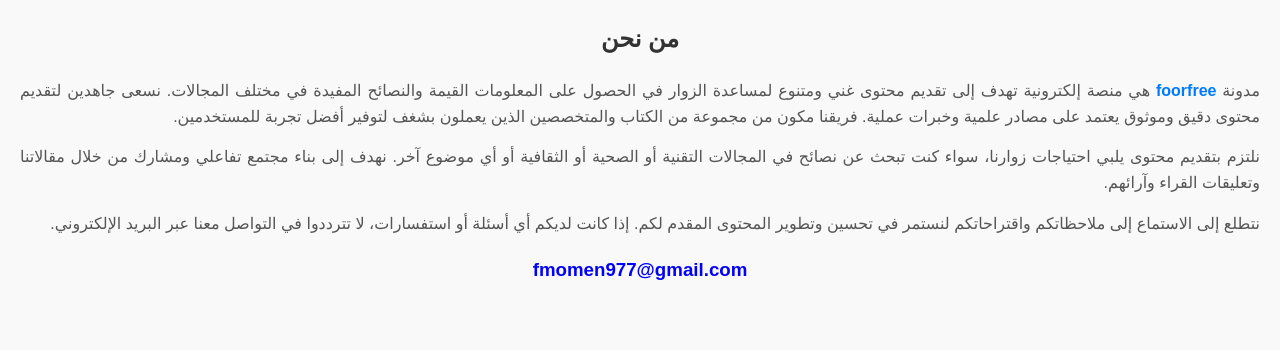
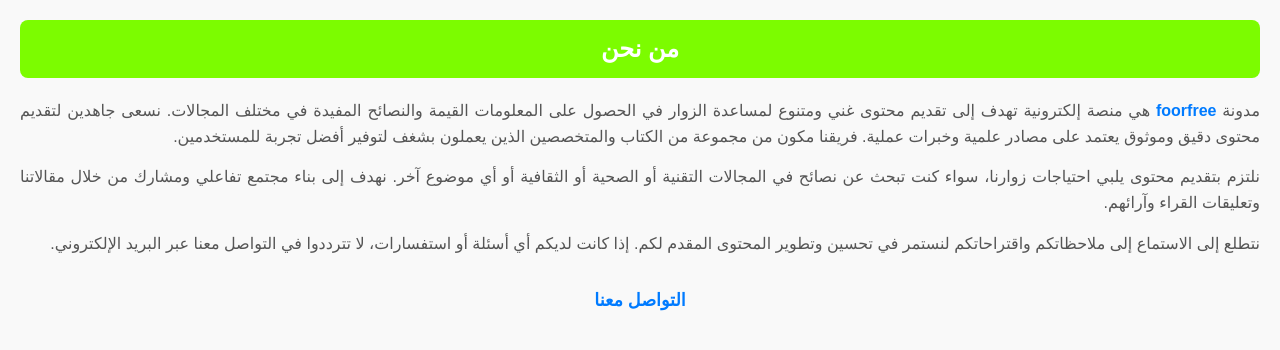
Before and after one commit to hassannben/blo, a plain HTML site: page pages/about.html in a window 1280 px wide. Drawn offline with Linux system fonts and the light colour scheme.

Commit message:
first commit

```diff
--- a/pages/about.html
+++ b/pages/about.html
@@ -15,9 +15,13 @@
             text-align: right; /* محاذاة النص إلى اليمين */
         }
 
+
         h2 {
             text-align: center;
-            color: #333;
+            background-color: lawngreen; /* الخلفية الخضراء */
+            color: #fff; /* لون النص أبيض */
+            padding: 10px; /* تباعد داخلي */
+            border-radius: 8px; /* زوايا دائرية */
         }
 
         p {
@@ -29,19 +33,48 @@
         strong {
             color: #007bff;
         }
+
+        strong a {
+            text-decoration: none; /* إزالة الخط تحت النص */
+            color: #007bff; /* لون النص */
+            font-weight: bold; /* تأكيد وزن الخط */
+        }
+
+        strong a:hover {
+            text-decoration: underline; /* وضع الخط تحت النص عند التمرير */
+        }
+
+        .contact-link {
+            display: block;
+            text-align: center;
+            margin-top: 30px;
+        }
+
+        .contact-link a {
+            color: #007bff;
+            text-decoration: none;
+            font-weight: bold;
+            font-size: 1.1rem; /* زيادة حجم الخط لروابط التواصل */
+        }
+
+        .contact-link a:hover {
+            text-decoration: underline;
+        }
     </style>
 </head>
 <body>
     <h2>من نحن</h2>
     <p>
-        مدونة <strong>foorfree</strong> هي منصة إلكترونية تهدف إلى تقديم محتوى غني ومتنوع لمساعدة الزوار في الحصول على المعلومات القيمة والنصائح المفيدة في مختلف المجالات. نسعى جاهدين لتقديم محتوى دقيق وموثوق يعتمد على مصادر علمية وخبرات عملية. فريقنا مكون من مجموعة من الكتاب والمتخصصين الذين يعملون بشغف لتوفير أفضل تجربة للمستخدمين.
+        مدونة <strong><a href="https://hassannben.github.io/blo/">foorfree</a></strong> هي منصة إلكترونية تهدف إلى تقديم محتوى غني ومتنوع لمساعدة الزوار في الحصول على المعلومات القيمة والنصائح المفيدة في مختلف المجالات. نسعى جاهدين لتقديم محتوى دقيق وموثوق يعتمد على مصادر علمية وخبرات عملية. فريقنا مكون من مجموعة من الكتاب والمتخصصين الذين يعملون بشغف لتوفير أفضل تجربة للمستخدمين.
     </p>
     <p>
         نلتزم بتقديم محتوى يلبي احتياجات زوارنا، سواء كنت تبحث عن نصائح في المجالات التقنية أو الصحية أو الثقافية أو أي موضوع آخر. نهدف إلى بناء مجتمع تفاعلي ومشارك من خلال مقالاتنا وتعليقات القراء وآرائهم.
     </p>
     <p>
-     نتطلع إلى الاستماع إلى ملاحظاتكم واقتراحاتكم لنستمر في تحسين وتطوير المحتوى المقدم لكم. إذا كانت لديكم أي أسئلة أو استفسارات، لا تترددوا في التواصل معنا عبر البريد الإلكتروني.
-     <H3 style="color: blue;text-align: center;">fmomen977@gmail.com</H3>
+        نتطلع إلى الاستماع إلى ملاحظاتكم واقتراحاتكم لنستمر في تحسين وتطوير المحتوى المقدم لكم. إذا كانت لديكم أي أسئلة أو استفسارات، لا تترددوا في التواصل معنا عبر البريد الإلكتروني.
     </p>
+    <div class="contact-link">
+        <a href="https://hassannben.github.io/blo/pages/contactus.html">التواصل معنا</a>
+    </div>
 </body>
 </html>
```
Also changed, not shown: article1.html (+10 -4 lines), pages/privacy.html (+18 -4 lines), pages/termsofuse.html (+18 -5 lines).
